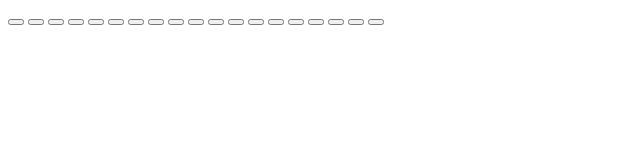
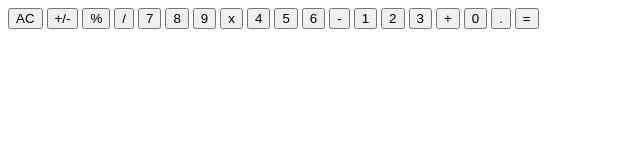
Before and after one commit to staticBunny/calculator, a plain HTML site: page index.html in a window 1280 px wide. Shown: the whole page, without its empty margins (0-640 px from the left). Drawn offline with Linux system fonts and the light colour scheme.

Commit message:
Fill content in buttons

```diff
--- a/index.html
+++ b/index.html
@@ -11,25 +11,25 @@
         </div>
 
         <div id="buttons">
-            <button id="ac" class="button"></button>
-            <button id="changeSign" class="button"></button>
-            <button id="percent" class="button"></button>
-            <button id="divide" class="button"></button>
-            <button id="7" class="button"></button>
-            <button id="8" class="button"></button>
-            <button id="9" class="button"></button>
-            <button id="multiply" class="button"></button>
-            <button id="4" class="button"></button>
-            <button id="5" class="button"></button>
-            <button id="6" class="button"></button>
-            <button id="subtract" class="button"></button>
-            <button id="1" class="button"></button>
-            <button id="2" class="button"></button>
-            <button id="3" class="button"></button>
-            <button id="add" class="button"></button>
-            <button id="0" class="button"></button>
-            <button id="decimal" class="button"></button>
-            <button id="equalsTo" class="button"></button>
+            <button id="ac" class="button">AC</button>
+            <button id="changeSign" class="button">+/-</button>
+            <button id="percent" class="button">%</button>
+            <button id="divide" class="button">/</button>
+            <button id="7" class="button">7</button>
+            <button id="8" class="button">8</button>
+            <button id="9" class="button">9</button>
+            <button id="multiply" class="button">x</button>
+            <button id="4" class="button">4</button>
+            <button id="5" class="button">5</button>
+            <button id="6" class="button">6</button>
+            <button id="subtract" class="button">-</button>
+            <button id="1" class="button">1</button>
+            <button id="2" class="button">2</button>
+            <button id="3" class="button">3</button>
+            <button id="add" class="button">+</button>
+            <button id="0" class="button">0</button>
+            <button id="decimal" class="button">.</button>
+            <button id="equalsTo" class="button">=</button>
         </div>
     </body>
 </html>
```
